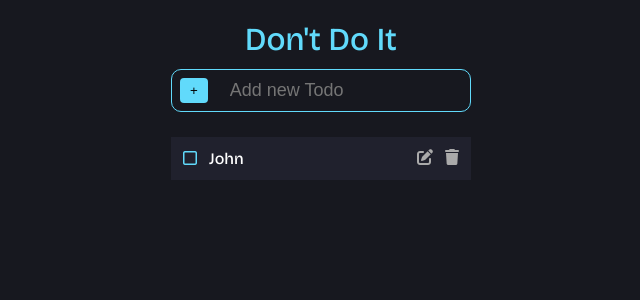
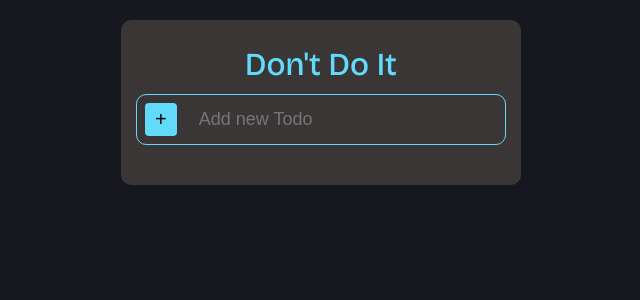
Before and after one commit to Bunlenggg/testing-todolist, a React (Vite) app: page / in a window 1280 px wide. Shown: the top 300 px of the page, without its empty margins (319-959 px from the left). Built offline with nearby package versions, Linux system fonts and the light colour scheme.

Commit message:
adding border and background

```diff
--- a/src/App.css
+++ b/src/App.css
@@ -9,8 +9,11 @@ body {
   margin: 0;
 }
 .task-div {
-  max-width: 300px;
+  max-width: 400px;
   margin: 20px auto;
+  background: rgb(58, 54, 54);
+  padding: 15px;
+  border-radius: 10px;
 }
 h1 {
   margin: 10px 5px;
@@ -50,10 +53,12 @@ h1 {
   display: flex;
   align-items: center;
   justify-content: center;
+  font-size: 20px;
 }
 .check-list {
   border-radius: 10px;
   margin-top: 25px;
+
 }
 
 p {
@@ -78,7 +83,7 @@ p {
   gap: 12px;
   background-color: #20212d;
   padding: 12px;
-
+  border-radius: 5px;
 }
 .btn.btn-cancel {
   background-color: #6c757d;
@@ -86,7 +91,7 @@ p {
 }
 .line {
   text-decoration: line-through;
-  opacity: 0.5;
+  opacity: 0.7;
 }
 .wrapper-form {
   position: fixed;
@@ -104,3 +109,7 @@ p {
   left: 0;
   z-index: 2;
 }
+
+i {
+  cursor: pointer;
+}
--- a/src/App.jsx
+++ b/src/App.jsx
@@ -8,7 +8,7 @@ const App = () => {
   const [isOpen, setOpen] = useState(false);
   const [editId, setEditId] = useState(0);
   const [oldname, setOldName] = useState("");
-  const [todos, setTodos] = useState([{ id: 1, name: "John", isCheck: false }]);
+  const [todos, setTodos] = useState([]);
   const handleSubmit = (name) => {
     setTodos([...todos, { id: Math.random(), name, isCheck: false }]);
   };
```
